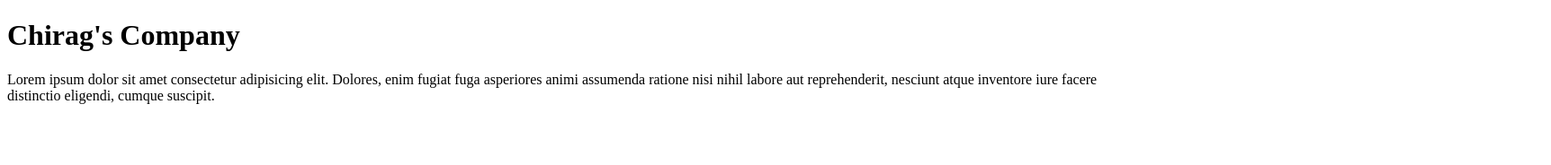
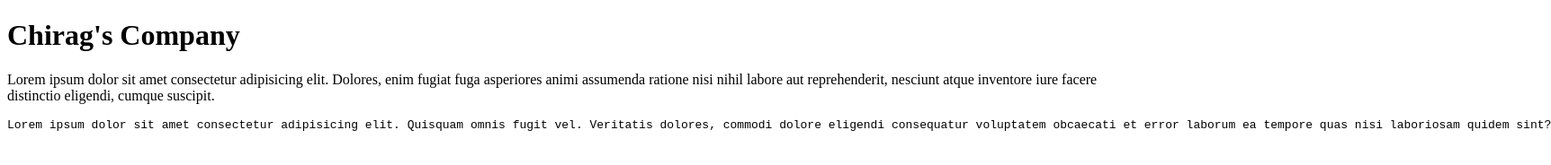
Before and after one commit to chirag-shrimali/LocalRpo, a plain HTML site: page index.html in a window 1280 px wide. Shown: the whole page at 90% size, 1724 px wide, since content can reach past the window. Drawn offline with Linux system fonts and the light colour scheme.

Commit message:
add new feature

```diff
--- a/index.html
+++ b/index.html
@@ -11,5 +11,7 @@
 
     <p>Lorem ipsum dolor sit amet consectetur adipisicing elit. Dolores, enim fugiat fuga asperiores animi assumenda ratione nisi nihil labore aut reprehenderit, nesciunt atque inventore iure facere distinctio eligendi, cumque suscipit.</p>
 
+    <pre>Lorem ipsum dolor sit amet consectetur adipisicing elit. Quisquam omnis fugit vel. Veritatis dolores, commodi dolore eligendi consequatur voluptatem obcaecati et error laborum ea tempore quas nisi laboriosam quidem sint?</pre>
+
 </body>
 </html>
```
